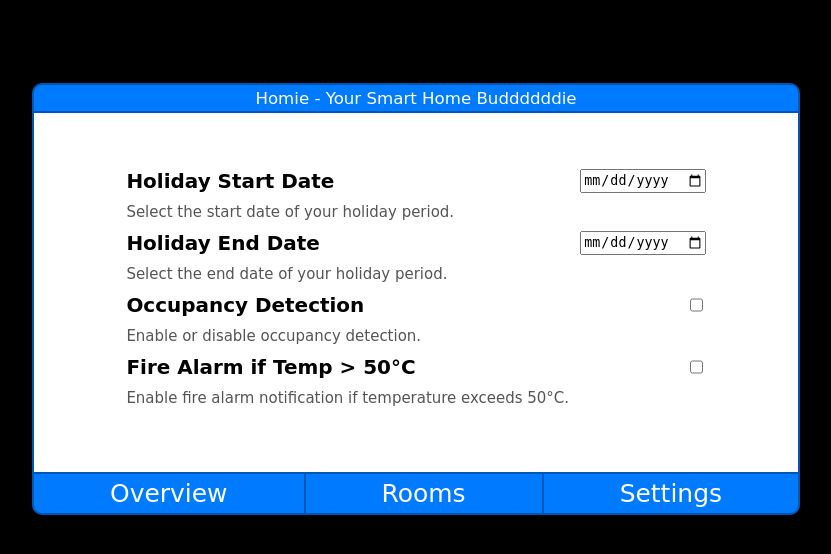
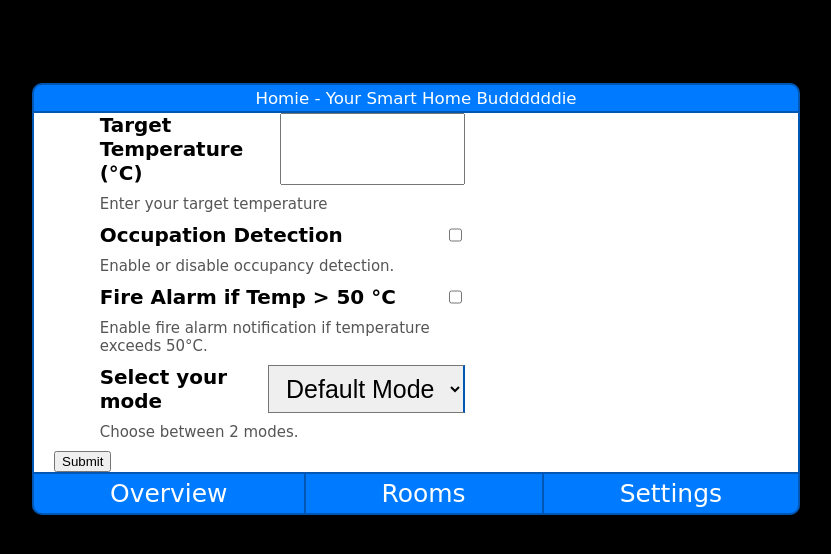
Before and after one commit to LynnningLin/CS6422-GroupD, a Flask app: page /settings in a window 1280 px wide. Shown: the top 554 px of the page, without its empty margins (224-1055 px from the left). Run offline with Flask 3, Linux system fonts and the light colour scheme; data that the repository does not hold is empty.

Commit message:
Merged updated UI with user input & real-time

```diff
--- a/frontend/app.py
+++ b/frontend/app.py
@@ -7,6 +7,7 @@
 import queue
 import time
 from backend.basic_test import simulation
+from frontend.forms import settingsForm
 import json
 
 
@@ -18,6 +19,7 @@
 # from backend.ANSI import Colours
 
 app = Flask(__name__)
+app.config["SECRET_KEY"] = "this-is-my-secret-key"
 
 # Simulation Stuff
 input_queue = queue.Queue()  # Initialising input queue
@@ -71,6 +73,12 @@
 
 # routes
 
+system_config = {
+    'target_temperature': 25,
+    'occupation_detect': False,
+    'fire_alarm': False,
+    'mode': 'Default Mode'
+}
 
 @app.route("/", methods=["GET", "POST"])
 def index():
@@ -79,9 +87,39 @@
 
 @app.route("/homepage", methods=["GET", "POST"])
 def homepage():
+    # initialize target temperature
+    target_temperature = 25
+    system_config['mode'] = 'default'
 
     with open("sensor_data.json", "r") as file:
         data = json.load(file)
+
+    if request.method == 'POST':
+        # Handle the form submission from /settings
+        mode = request.form.get('mode')
+        subm_target_temperature = request.form.get('target_temperature')
+        occupation_detect = request.form.get('occupation_detect') == 'on'
+        fire_alarm = request.form.get('fire_alarm') == 'on'
+
+        # I dont know why print doesn't work in flask :(
+        print(f"Mode updated to: {mode}")
+        print(f"Target Temperature: {subm_target_temperature}")
+        print(f"Occupation Detect: {occupation_detect}")
+        print(f"Fire Alarm: {fire_alarm}")
+
+        system_config['mode'] = mode
+        system_config['target_temperature'] = subm_target_temperature
+        system_config['occupation_detect'] = occupation_detect
+        system_config['fire_alarm'] = fire_alarm
+
+        print(f"Mode updated to: {system_config['mode']}")
+
+        target_data = {
+            "target_temperature": int(subm_target_temperature) # Needs to be manually set to integer
+        }
+
+        with open("target_data.json", "w") as file:
+            json.dump(target_data, file)
 
     shared_data.update({
     "room1_temperature": data["room_temperatures"]["Living Room"],
@@ -90,19 +128,21 @@
     "room4_temperature": data["room_temperatures"]["Kitchen"],
     "current_temperature": int((data["room_temperatures"]["Living Room"] +data["room_temperatures"]["Bathroom"] +data["room_temperatures"]["Bedroom"] +data["room_temperatures"]["Kitchen"]) / 4),
     "is_occupied": data["occupancy_status"]
-})
+    })
 
     # If the request is an AJAX call, return JSON
     if request.headers.get("X-Requested-With") == "XMLHttpRequest":
         return jsonify(shared_data)
 
     return render_template("homepage.html",
-                           is_default_mode=is_default_mode, target_temperature=target_temperature, is_fire_alarm=is_fire_alarm,
-                           is_occupied=shared_data["is_occupied"],
-                           current_temperature=shared_data["current_temperature"],
-                           is_HVAC_on=shared_data["is_HVAC_on"],
-                           HVAC_movement=shared_data["HVAC_movement"],
-                           shared_data=shared_data)
+                            system_config=system_config,
+                            is_default_mode=is_default_mode,target_temperature=target_temperature,is_fire_alarm=is_fire_alarm,
+                            is_occupied=shared_data["is_occupied"],
+                            current_temperature=shared_data["current_temperature"],
+                            is_HVAC_on=shared_data["is_HVAC_on"],
+                            HVAC_movement=shared_data["HVAC_movement"],
+                            shared_data = shared_data)
+
 
 
 @app.route("/rooms", methods=["GET", "POST"])
@@ -131,26 +171,44 @@
                            room3_temperature=shared_data["room3_temperature"],
                            room4_temperature=shared_data["room4_temperature"],)
 
-# ROUTE FOR HANDLING TARGET TEMPERATURE CHANGES
+# ROUTE FOR HANDLING TARGET TEMPERATURE CHANGES (OLD)
 
-@app.route('/set_target_temperature', methods=['POST'])
-def set_target_temperature():
-    # Changes to the target temperature (via the buttons) are directed here. We update the JSON file and our target_temperature global
-    #   variable, with the latter being used (solely?) to update the target temperature in the UI
-    new_temperature = request.form.get("target_temperature", type=int) # We pull the new target from the user input form and store it
-    global target_temperature
-    target_temperature = new_temperature
+# @app.route('/set_target_temperature', methods=['POST'])
+# def set_target_temperature():
+#     # Changes to the target temperature (via the buttons) are directed here. We update the JSON file and our target_temperature global
+#     #   variable, with the latter being used (solely?) to update the target temperature in the UI
+#     new_temperature = request.form.get("target_temperature", type=int) # We pull the new target from the user input form and store it
+#     global target_temperature
+#     target_temperature = new_temperature
 
-    target_data = {
-        "target_temperature": new_temperature
-    }
+#     target_data = {
+#         "target_temperature": new_temperature
+#     }
 
-    with open("target_data.json", "w") as file:
-        json.dump(target_data, file)
+#     with open("target_data.json", "w") as file:
+#         json.dump(target_data, file)
 
-    # Redirect back to the homepage to be safe
-    return redirect(url_for('homepage'))
+#     # Redirect back to the homepage to be safe
+#     return redirect(url_for('homepage'))
 
-@app.route("/settings", methods=["GET", "POST"])
+@app.route("/settings",methods=["GET","POST"])
 def settings():
-    return render_template("settings.html")
+    print("Inside settings route")
+
+    form = settingsForm()
+    if form.validate_on_submit():
+        print("Form submitted")
+        system_config['target_temperature'] = form.target_temperature.data
+        system_config['occupation_detect'] = form.occupation_detect.data
+        system_config['fire_alarm'] = form.fire_alarm.data
+        system_config['mode'] = form.mode.data
+
+        # Following code might be useless because we do the same thing in @app.route("/homepage"), will probably delete later
+        target_data = {
+            "target_temperature": form.target_temperature.data
+        }
+
+        with open("target_data.json", "w") as file:
+            json.dump(target_data, file)
+
+    return render_template("settings.html", form=form, system_config=system_config)
--- a/frontend/forms.py
+++ b/frontend/forms.py
@@ -0,0 +1,10 @@
+from flask_wtf import FlaskForm
+from wtforms import ValidationError, IntegerField, SubmitField, BooleanField, SelectField
+from wtforms.validators import InputRequired
+
+class settingsForm(FlaskForm):
+    target_temperature = IntegerField("Target Temperature (°C)",validators=[InputRequired()])
+    occupation_detect = BooleanField("Occupation Detection")
+    fire_alarm = BooleanField("Fire Alarm if Temp > 50 °C")
+    mode = SelectField("Select your mode", choices=[('default', 'Default Mode'), ('economy', 'Economy Mode')])
+    submit = SubmitField("Submit")
--- a/frontend/templates/settings.html
+++ b/frontend/templates/settings.html
@@ -7,38 +7,59 @@
 
 {% block main_content %}
 
+<form method="POST" action="{{ url_for('homepage') }}" novalidate>
 <div class="setting_container">
     <div class="setting_item">
         <div class="input_row">
-            <label for="holiday_start_date">Holiday Start Date</label>
-            <input type="date" id="holiday_start_date">
+            {{ form.hidden_tag() }}
+            {{ form.target_temperature.label }}
+            {{ form.target_temperature() }}
+            {% for error in form.target_temperature.errors %}
+                {{ error }}
+            {% endfor %}
         </div>
-        <p class="explanation">Select the start date of your holiday period.</p>
+        <p class="explanation">Enter your target temperature</p>
     </div>
 
     <div class="setting_item">
         <div class="input_row">
-            <label for="holiday_end_date">Holiday End Date</label>
-            <input type="date" id="holiday_end_date">
-        </div>
-        <p class="explanation">Select the end date of your holiday period.</p>
-    </div>
-
-    <div class="setting_item">
-        <div class="input_row">
-            <label for="occupancy_detection">Occupancy Detection</label>
-            <input type="checkbox" id="occupancy_detection">
+            {{ form.hidden_tag() }}
+            {{ form.occupation_detect.label }}
+            {{ form.occupation_detect() }}
+            {% for error in form.occupation_detect.errors %}
+                {{ error }}
+            {% endfor %}
         </div>
         <p class="explanation">Enable or disable occupancy detection.</p>
     </div>
 
     <div class="setting_item">
         <div class="input_row">
-            <label for="fire_alarm">Fire Alarm if Temp > 50°C</label>
-            <input type="checkbox" id="fire_alarm">
+            {{ form.hidden_tag() }}
+            {{ form.fire_alarm.label }}
+            {{ form.fire_alarm() }}
+            {% for error in form.fire_alarm.errors %}
+                {{ error }}
+            {% endfor %}
         </div>
         <p class="explanation">Enable fire alarm notification if temperature exceeds 50°C.</p>
     </div>
+
+    <div class="setting_item">
+        <div class="input_row">
+            {{ form.hidden_tag() }}
+            {{ form.mode.label }}
+            {{ form.mode() }}
+            {% for error in form.mode.errors %}
+                {{ error }}
+            {% endfor %}
+        </div>
+        <p class="explanation">Choose between 2 modes.</p>
+    </div>
 </div>
 
+
+    {{ form.submit() }}
+</form>
+
 {% endblock %}
```
Also changed, not shown: frontend/templates/homepage.html (+3 -22 lines).
